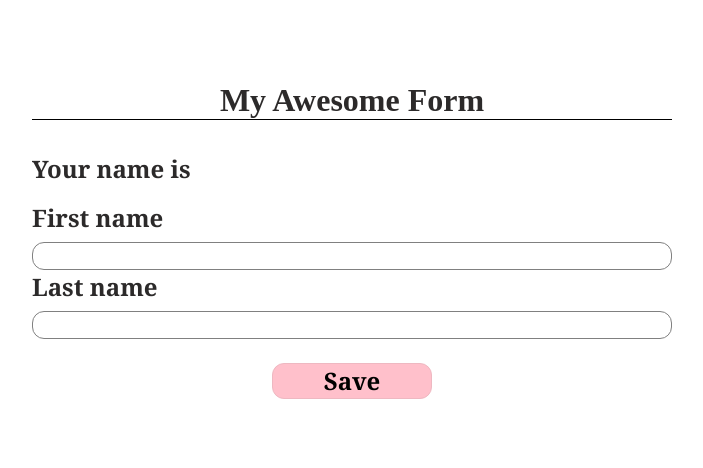
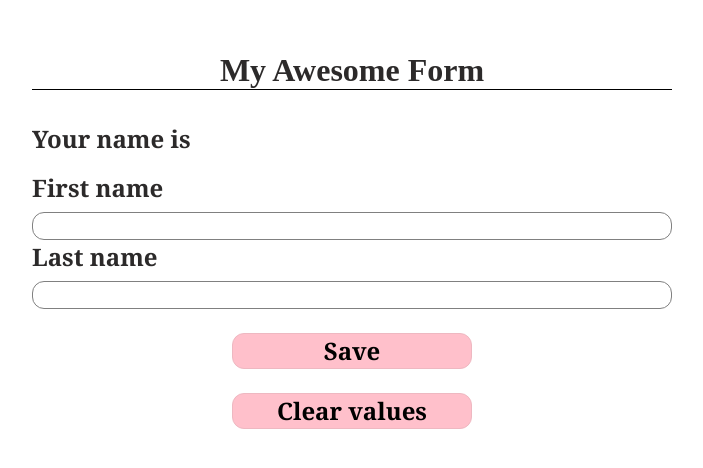
Before and after one commit to carla-vartolomei/forms-in-react, a React (Create React App) app: page / in a window 1280 px wide. Shown: the part 168-636 px from the top of the page, without its empty margins (288-991 px from the left). Built offline with nearby package versions, Linux system fonts and the light colour scheme.

Commit message:
update form state

```diff
--- a/src/Form.js
+++ b/src/Form.js
@@ -1,11 +1,13 @@
 import React, {useState} from 'react';
 import './form.css';
 
-const Form = () => {
-  const [formState, setFormState] = useState({
+const intialState = {
     firstName: '',
     lastName: ''
-  })
+}
+
+const Form = () => {
+  const [formState, setFormState] = useState(intialState);
 
   const onChangeHandler = e => {
     setFormState({
@@ -13,6 +15,8 @@ const Form = () => {
       [e.target.name]: e.target.value
     })
   };
+
+  const onClickHandler = () => setFormState(intialState);
 
   const onSubmitHandler = e => {
     e.preventDefault();
@@ -38,6 +42,7 @@ const Form = () => {
         onChange={onChangeHandler}
          value={formState.lastName} />
        <button type='submit'>Save</button>
+       <button type='button' onClick={onClickHandler}>Clear values</button>
       </form>
    );
 }
--- a/src/form.css
+++ b/src/form.css
@@ -17,7 +17,7 @@ h1{
 
 button{
   margin-top: 1.5rem;
-  width: 10rem;
+  width: 15rem;
   align-self: center;
   line-height: 2rem;
   border: 1px solid rgb(238, 184, 193);
```
